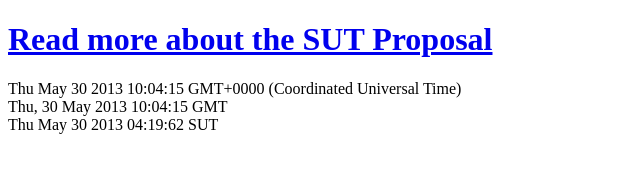
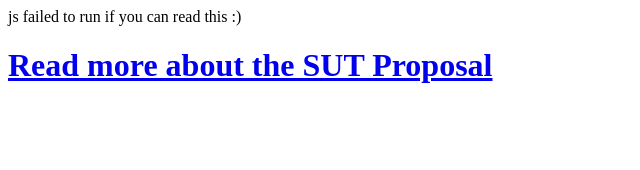
Before and after one commit to telmich/sut, a plain HTML site: page index.html in a window 1280 px wide. Shown: the whole page, without its empty margins (0-640 px from the left). Drawn offline with Linux system fonts and the light colour scheme.

Commit message:
+reformat
Signed-off-by: Nico Schottelius <nico@bento.schottelius.org>

```diff
--- a/index.html
+++ b/index.html
@@ -2,15 +2,15 @@
 <html>
 	<head>
 		<meta charset="utf-8">
-		<title>SUT test</title>
+		<title>SUT - Simple Universal Time Demonstration</title>
 	</head>
 	<body>
-		<h1><a href="http://www.nico.schottelius.org/docs/sut/">Read more about the SUT Proposal</a></h1>
 		<span id="sut_timebox"> js failed to run if you can read this :) </span>
 
 
 		<script src="sut.js"></script>
 		<script>
+        <h1>SUT - Simple Universal Time Demonstration</h1>
 
 		var text = document.getElementById('sut_timebox');
 
@@ -18,12 +18,14 @@
 			window.setTimeout(Update, 50);
 			var now = new Date();
 
-			text.innerHTML = '<span class="local-time">' + now + '</span>' + '<br />' +
-							 '<span class="utc-time">' + now.toUTCString() + '</span>' +  '<br />' +
-							 '<span class="sut-time">' + now.toSUTString() + '</span>';
+			text.innerHTML = 'Current time (in SUT): ' + '<span class="sut-time">' + now.toSUTString() + '</span>' + '<br />' +
+                'Your current time: <span class="local-time">' + now + '</span>' + '<br />' +
+			    'UTC time: <span class="utc-time">' + now.toUTCString() + '</span>' +  '<br />';
+
 		}
 
 		Update();
 		</script>
+		<h1><a href="http://www.nico.schottelius.org/docs/sut/">Read more about the SUT Proposal</a></h1>
 	</body>
 </html>
```
